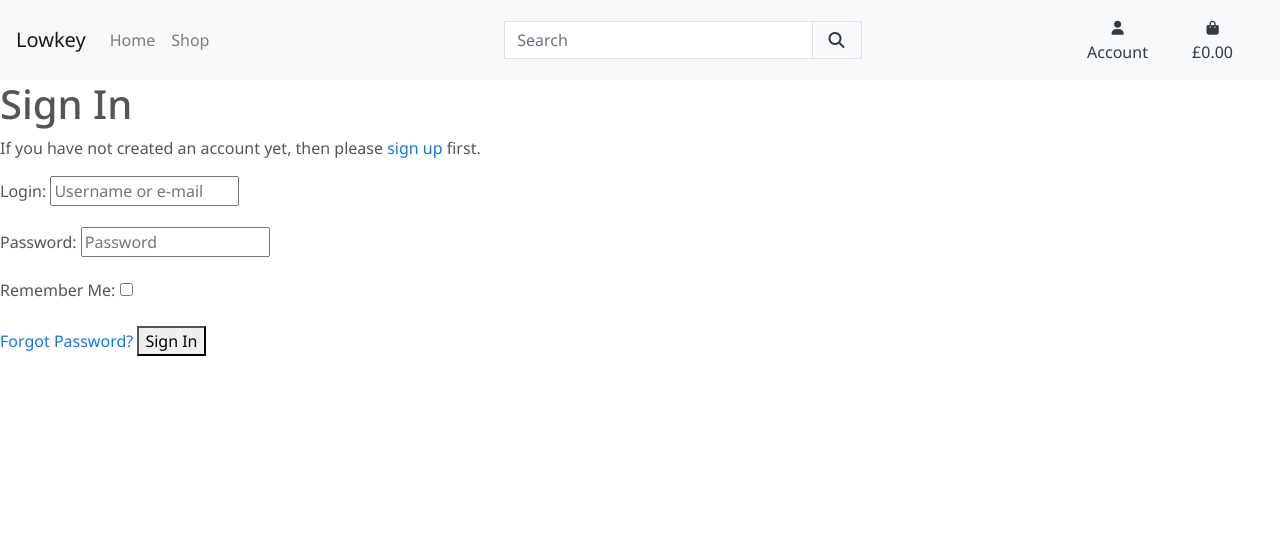
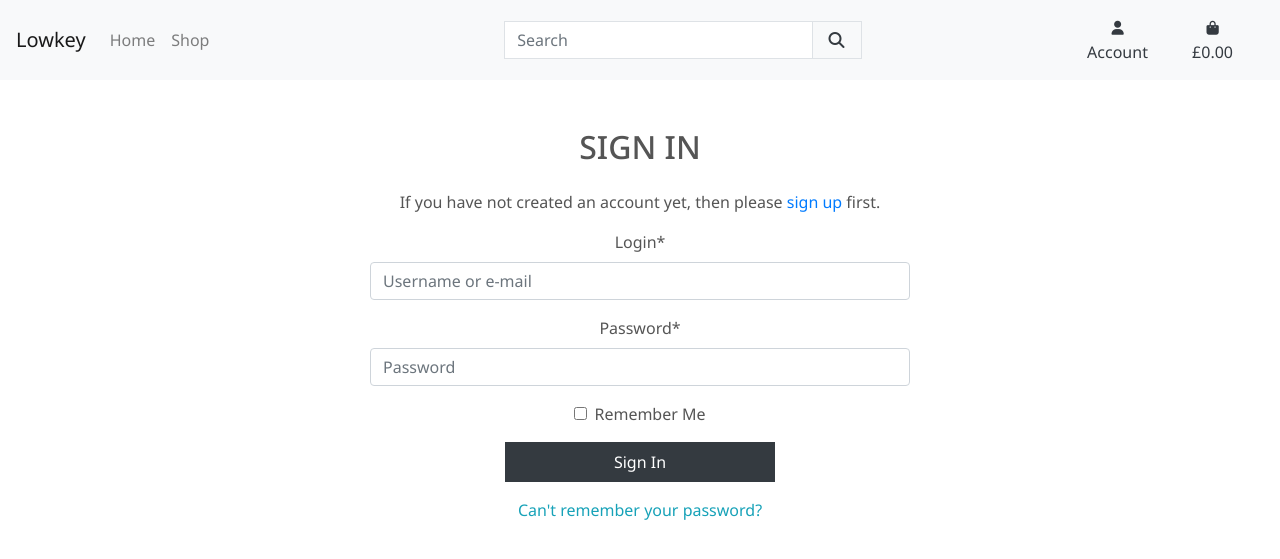
Before and after one commit to Faris-07/LowKey, a Django app: page /accounts/login/ in a window 1280 px wide. Shown: the top 559 px of the page. Run offline with Django 3.2, Linux system fonts and the light colour scheme; parts of the project's set-up code (start-up, migrations or seed data) failed here and were passed over; some libraries are stand-ins or nearby versions.

Commit message:
Update allauth templates

```diff
--- a/templates/allauth/account/account_inactive.html
+++ b/templates/allauth/account/account_inactive.html
@@ -4,8 +4,9 @@
 
 {% block head_title %}{% trans "Account Inactive" %}{% endblock %}
 
-{% block content %}
-<h1>{% trans "Account Inactive" %}</h1>
+{% block inner_content %}
+
+<h2 class="logo-font mb-4">{% trans "Accounts Inactive" %}</h2>
 
 <p>{% trans "This account is inactive." %}</p>
 {% endblock %}
--- a/templates/allauth/account/base.html
+++ b/templates/allauth/account/base.html
@@ -1 +1,14 @@
 {% extends "base.html" %}
+
+{% block content %}
+    <div class="container mb-3 mt-5">
+        <div class="row d-flex justify-content-center">
+            <div class="col-6">
+                <div class="text-center">
+                    {% block inner_content %}
+                    {% endblock %}
+                </div>
+            </div>
+        </div>
+    </div>
+{% endblock %}
--- a/templates/allauth/account/email.html
+++ b/templates/allauth/account/email.html
@@ -4,8 +4,9 @@
 
 {% block head_title %}{% trans "Account" %}{% endblock %}
 
-{% block content %}
-    <h1>{% trans "E-mail Addresses" %}</h1>
+{% block inner_content %}
+
+<h2 class="logo-font mb-4">{% trans "Email Addresses" %}</h2>
 {% if user.emailaddress_set.all %}
 <p>{% trans 'The following e-mail addresses are associated with your account:' %}</p>
 
--- a/templates/allauth/account/email_confirm.html
+++ b/templates/allauth/account/email_confirm.html
@@ -6,8 +6,9 @@
 {% block head_title %}{% trans "Confirm E-mail Address" %}{% endblock %}
 
 
-{% block content %}
-<h1>{% trans "Confirm E-mail Address" %}</h1>
+{% block inner_content %}
+
+<h2 class="logo-font mb-4">{% trans "Confirm Email" %}</h2>
 
 {% if confirmation %}
 
--- a/templates/allauth/account/login.html
+++ b/templates/allauth/account/login.html
@@ -5,9 +5,9 @@
 
 {% block head_title %}{% trans "Sign In" %}{% endblock %}
 
-{% block content %}
+{% block inner_content %}
 
-<h1>{% trans "Sign In" %}</h1>
+<h2 class="logo-font mb-4">{% trans "Sign In" %}</h2>
 
 {% get_providers as socialaccount_providers %}
 
@@ -35,12 +35,14 @@ for a {{ site_name }} account and sign in below:{% endblocktrans %}</p>
 
 <form class="login" method="POST" action="{% url 'account_login' %}">
   {% csrf_token %}
-  {{ form.as_p }}
+  {{ form|crispy }}
   {% if redirect_field_value %}
   <input type="hidden" name="{{ redirect_field_name }}" value="{{ redirect_field_value }}" />
   {% endif %}
-  <a class="button secondaryAction" href="{% url 'account_reset_password' %}">{% trans "Forgot Password?" %}</a>
-  <button class="primaryAction" type="submit">{% trans "Sign In" %}</button>
+  <button class="primaryAction btn-dark border-0 p-2 w-50" type="submit">{% trans "Sign In" %}</button>
+  <p class="mt-3">
+    <a class="button secondaryAction text-info" href="{% url 'account_reset_password' %}">{% trans "Can't remember your password?" %}</a>
+  </p>
 </form>
 
 {% endblock %}
--- a/templates/allauth/account/password_reset.html
+++ b/templates/allauth/account/password_reset.html
@@ -5,9 +5,8 @@
 
 {% block head_title %}{% trans "Password Reset" %}{% endblock %}
 
-{% block content %}
-
-    <h1>{% trans "Password Reset" %}</h1>
+{% block inner_content %}
+    <h2 class="logo-font mb-4">{% trans "Password Reset" %}</h2>
     {% if user.is_authenticated %}
     {% include "account/snippets/already_logged_in.html" %}
     {% endif %}
--- a/templates/allauth/account/password_reset_done.html
+++ b/templates/allauth/account/password_reset_done.html
@@ -5,8 +5,9 @@
 
 {% block head_title %}{% trans "Password Reset" %}{% endblock %}
 
-{% block content %}
-    <h1>{% trans "Password Reset" %}</h1>
+{% block inner_content %}
+
+<h2 class="logo-font mb-4">{% trans "Password Reset" %}</h2>
 
     {% if user.is_authenticated %}
     {% include "account/snippets/already_logged_in.html" %}
--- a/templates/allauth/account/password_reset_from_key.html
+++ b/templates/allauth/account/password_reset_from_key.html
@@ -3,8 +3,9 @@
 {% load i18n %}
 {% block head_title %}{% trans "Change Password" %}{% endblock %}
 
-{% block content %}
-    <h1>{% if token_fail %}{% trans "Bad Token" %}{% else %}{% trans "Change Password" %}{% endif %}</h1>
+{% block inner_content %}
+
+    <h2 class="logo-font mb-4">{% if token_fail %}{% trans "Bad Token" %}{% else %}{% trans "Change Password" %}{% endif %}</h2>
 
     {% if token_fail %}
         {% url 'account_reset_password' as passwd_reset_url %}
--- a/templates/allauth/account/password_reset_from_key_done.html
+++ b/templates/allauth/account/password_reset_from_key_done.html
@@ -3,7 +3,7 @@
 {% load i18n %}
 {% block head_title %}{% trans "Change Password" %}{% endblock %}
 
-{% block content %}
-    <h1>{% trans "Change Password" %}</h1>
+{% block inner_content %}
+    <h2 class="logo-font mb-4">{% trans "Change Password" %}</h2>
     <p>{% trans 'Your password is now changed.' %}</p>
 {% endblock %}
--- a/templates/allauth/account/password_set.html
+++ b/templates/allauth/account/password_set.html
@@ -4,8 +4,8 @@
 
 {% block head_title %}{% trans "Set Password" %}{% endblock %}
 
-{% block content %}
-    <h1>{% trans "Set Password" %}</h1>
+{% block inner_content %}
+    <h2 class="logo-font mb-4">{% trans "Set Password" %}</h2>
 
     <form method="POST" action="{% url 'account_set_password' %}" class="password_set">
         {% csrf_token %}
--- a/templates/allauth/account/signup.html
+++ b/templates/allauth/account/signup.html
@@ -4,8 +4,8 @@
 
 {% block head_title %}{% trans "Signup" %}{% endblock %}
 
-{% block content %}
-<h1>{% trans "Sign Up" %}</h1>
+{% block inner_content %}
+<h2 class="logo-font mb-4">{% trans "Sign Up" %}</h2>
 
 <p>{% blocktrans %}Already have an account? Then please <a href="{{ login_url }}">sign in</a>.{% endblocktrans %}</p>
 
@@ -15,7 +15,7 @@
   {% if redirect_field_value %}
   <input type="hidden" name="{{ redirect_field_name }}" value="{{ redirect_field_value }}" />
   {% endif %}
-  <button type="submit">{% trans "Sign Up" %} &raquo;</button>
+  <button type="submit" class="btn-dark border-0 p-2 w-50">{% trans "Sign Up" %} &raquo;</button>
 </form>
 
 {% endblock %}
--- a/templates/allauth/account/signup_closed.html
+++ b/templates/allauth/account/signup_closed.html
@@ -4,8 +4,8 @@
 
 {% block head_title %}{% trans "Sign Up Closed" %}{% endblock %}
 
-{% block content %}
-<h1>{% trans "Sign Up Closed" %}</h1>
+{% block inner_content %}
+<h2 class="logo-font mb-4">{% trans "Sign Up Closed" %}</h2>
 
 <p>{% trans "We are sorry, but the sign up is currently closed." %}</p>
 {% endblock %}
--- a/templates/allauth/account/verification_sent.html
+++ b/templates/allauth/account/verification_sent.html
@@ -4,8 +4,8 @@
 
 {% block head_title %}{% trans "Verify Your E-mail Address" %}{% endblock %}
 
-{% block content %}
-    <h1>{% trans "Verify Your E-mail Address" %}</h1>
+{% block inner_content %}
+<h2 class="logo-font mb-4">{% trans "Verify Your E-mail Address" %}</h2>
 
     <p>{% blocktrans %}We have sent an e-mail to you for verification. Follow the link provided to finalize the signup process. Please contact us if you do not receive it within a few minutes.{% endblocktrans %}</p>
 
--- a/templates/allauth/account/verified_email_required.html
+++ b/templates/allauth/account/verified_email_required.html
@@ -4,8 +4,8 @@
 
 {% block head_title %}{% trans "Verify Your E-mail Address" %}{% endblock %}
 
-{% block content %}
-<h1>{% trans "Verify Your E-mail Address" %}</h1>
+{% block inner_content %}
+<h2 class="logo-font mb-4">{% trans "Verify Your E-mail Address" %}</h2>
 
 {% url 'account_email' as email_url %}
 
```
Also changed, not shown: templates/allauth/account/logout.html (+4 -3 lines), templates/allauth/account/password_change.html (+4 -3 lines).
